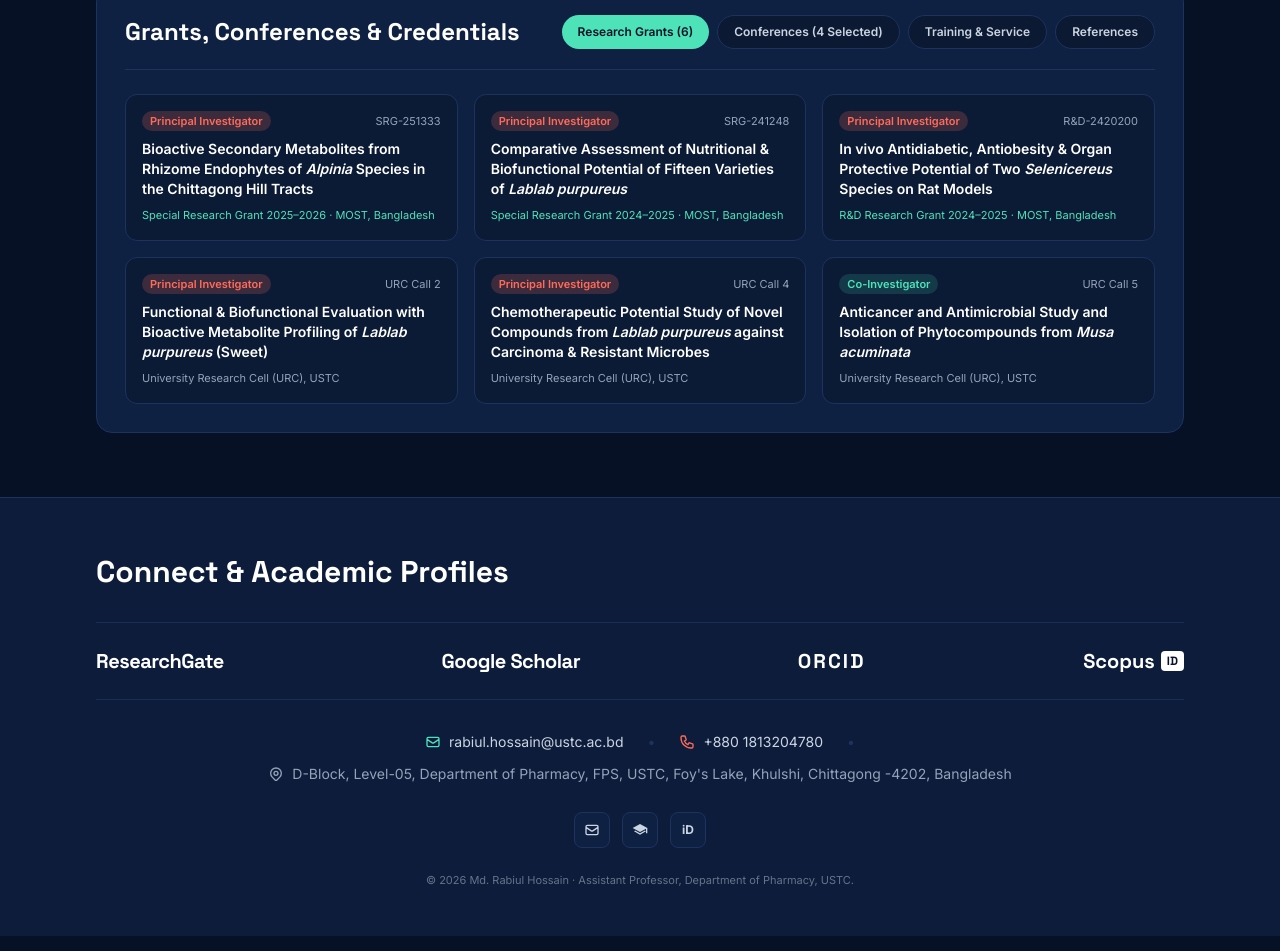
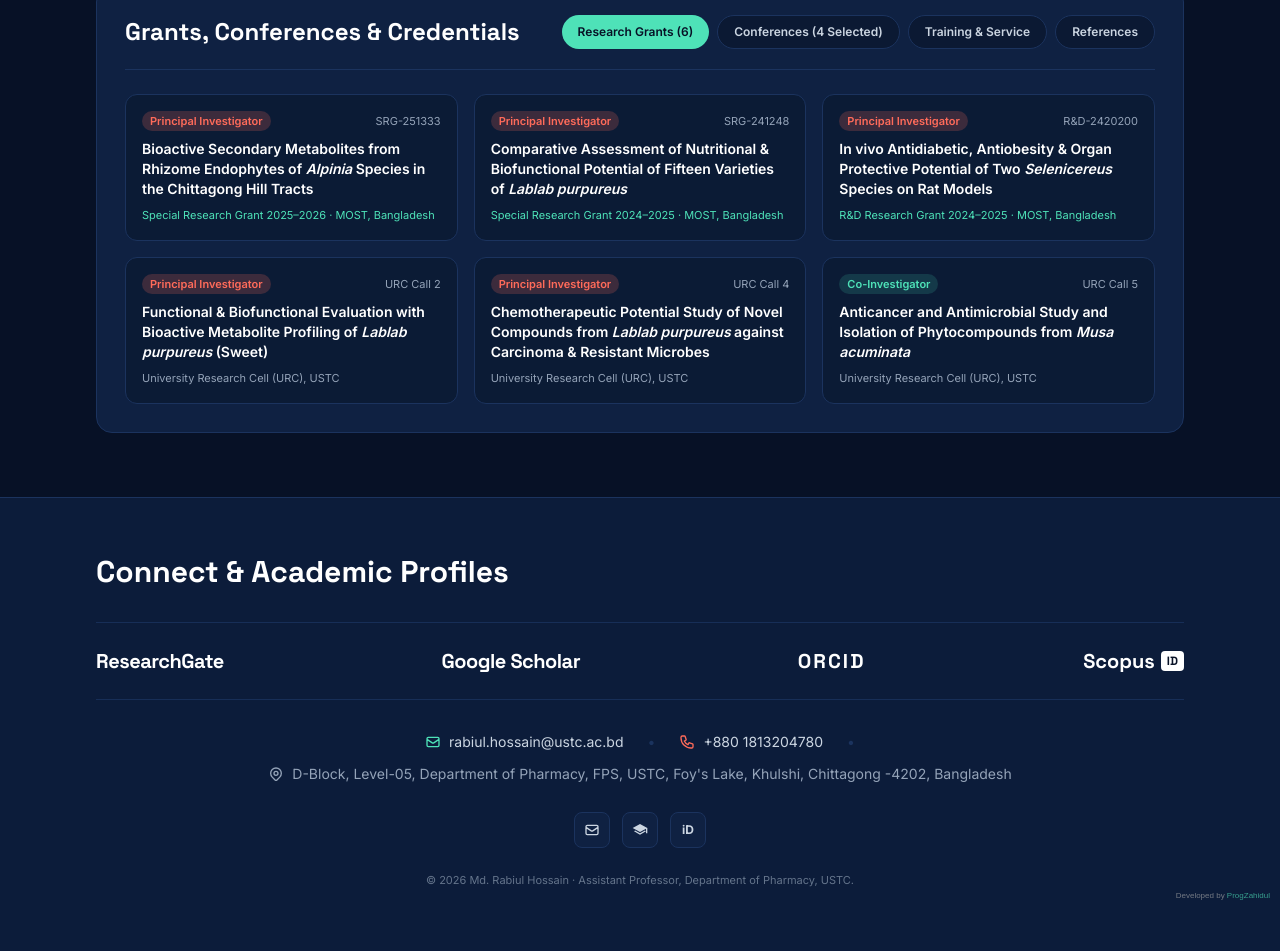
Before and after one commit to ProgZahidul/rabiology, a plain HTML site: page index.html in a window 1280 px wide. Shown: the part 3914-4865 px from the top of the page. Drawn offline with nearby package versions, Linux system fonts and the light colour scheme.

Commit message:
editFooter

```diff
--- a/index.html
+++ b/index.html
@@ -1082,6 +1082,16 @@
       <p class="text-center text-[11px] text-slate-500 mt-6">
         &copy; 2026 Md. Rabiul Hossain &middot; Assistant Professor, Department of Pharmacy, USTC.
       </p>
+    </div>
+     <!-- Developer credit -->
+    <div style="text-align:right; padding:3px 10px; font:8px Arial,sans-serif; color:#aaa; opacity:0.65;">
+        Developed by
+        <a href="https://www.linkedin.com/in/prog-zahidul/"
+           target="_blank"
+           rel="noopener noreferrer"
+           style="color:#4EE2B8; text-decoration:none;">
+            ProgZahidul
+        </a>
     </div>
   </footer>
 
@@ -1750,5 +1760,6 @@
       });
     });
   </script>
+
 </body>
 </html>
```
